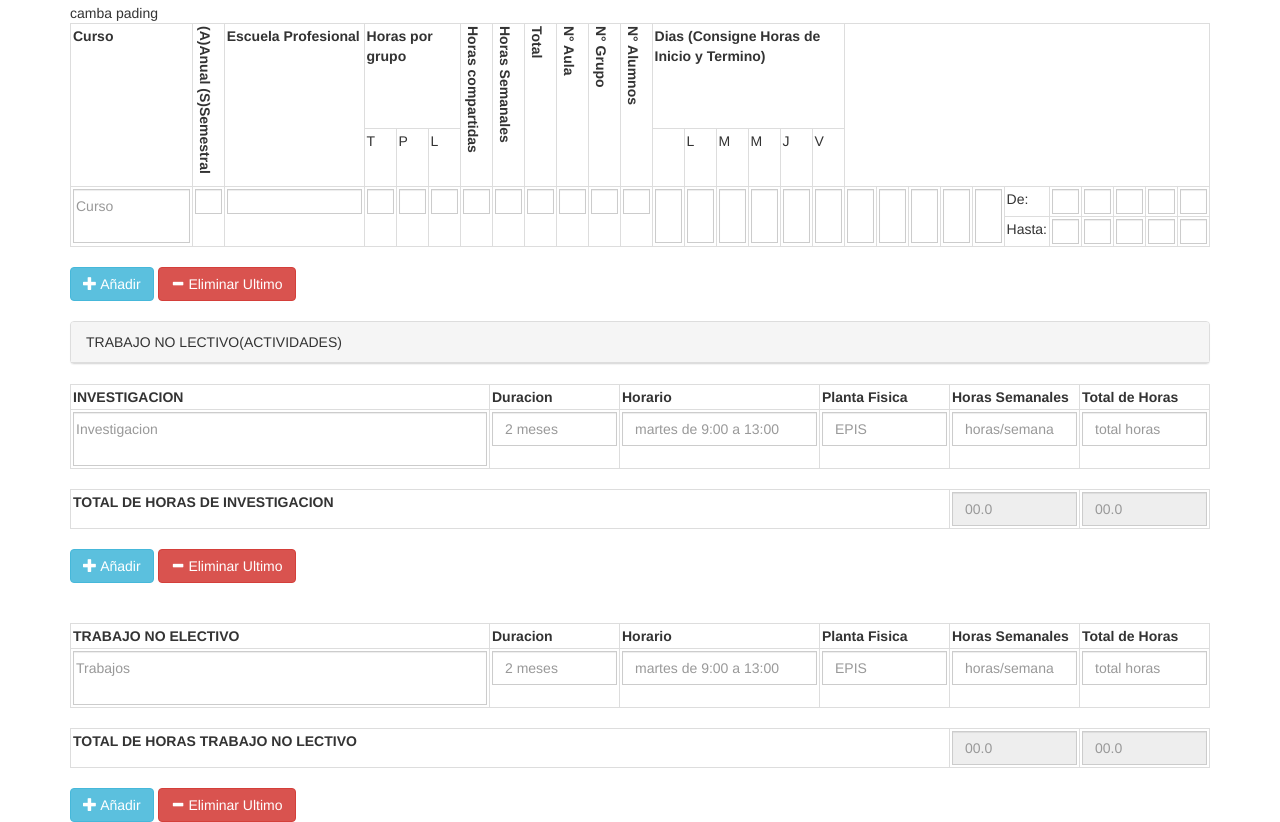
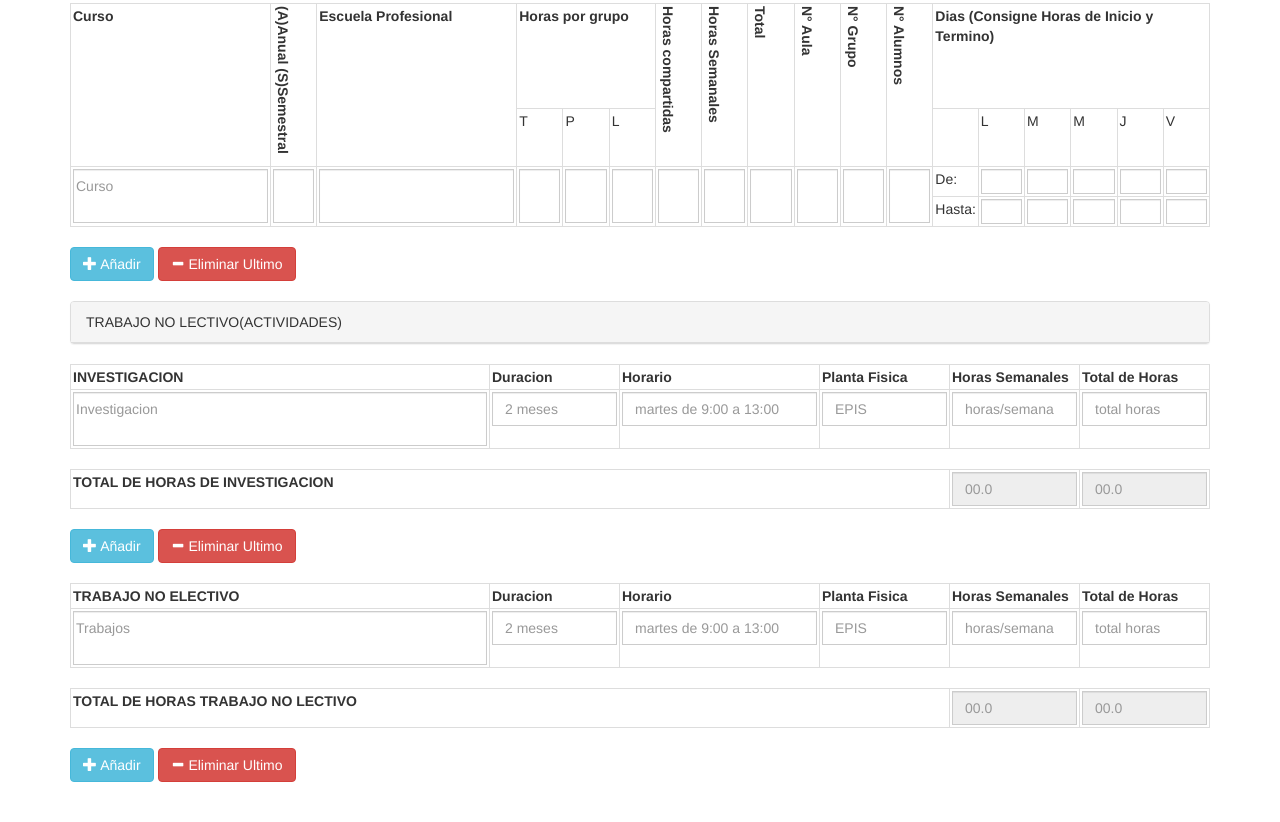
Before and after one commit to wzuniga/fichaActividades, a plain HTML site: page index.html in a window 1280 px wide. Shown: the part 674-1496 px from the top of the page. Drawn offline with nearby package versions, Linux system fonts and the light colour scheme.

Commit message:
Fixing Identation

```diff
--- a/CSS/styles.css
+++ b/CSS/styles.css
@@ -5,9 +5,7 @@
     width: 200px;
     height: 150px;
 }
-body{
-   /*background-color: rgb(176,196,222);*/
-}
+
 .rectif{
     height: 25px;
     min-width: 27px;
@@ -17,6 +15,9 @@ body{
 }
 .rectif-letter{
     height: 54px;
+}
+.margin-button{
+    margin-bottom: 20px;
 }
 
 .table > thead > tr > th,
--- a/index.html
+++ b/index.html
@@ -28,13 +28,14 @@
 
         <p>PROXIMAMENTE UCOMEDOR Y GYGABUSS</p>
       </div>
-
+      <!-- ok -->
       <div class="row">
 
         <div class="col-sm-12">
 	  <div class="panel panel-default">
 	    <div class="panel-heading">TRABAJO LECTIVO</div>
           </div>
+
           <table class="table table-striped">
             <tr>
               <th>APELLIDOS Y NOMBRES</th>
@@ -45,26 +46,27 @@
               <th>CONDICION</th>
             </tr>
             <tr>
-              <td><input type="text" class="form-control" ng-model="name" placeholder="Apellidos, Nombres"></td>
-              <td><input type="text" class="form-control" ng-model="faculty" placeholder="Facultad"></td>
-              <td><input type="text" class="form-control" ng-model="deparment" placeholder="Departamento"></td>
-              <td><input type="text" class="form-control" ng-model="category" placeholder="Categoria"></td>
-              <td><input type="text" class="form-control" ng-model="regime" placeholder="Regimen"></td>
-              <td><input type="text" class="form-control" ng-model="status" placeholder="Condicion"></td>
+              <td><input type="text" class="form-control" ng-model="name" placeholder="Apellidos, Nombres"/></td>
+              <td><input type="text" class="form-control" ng-model="faculty" placeholder="Facultad"/></td>
+              <td><input type="text" class="form-control" ng-model="deparment" placeholder="Departamento"/></td>
+              <td><input type="text" class="form-control" ng-model="category" placeholder="Categoria"/></td>
+              <td><input type="text" class="form-control" ng-model="regime" placeholder="Regimen"/></td>
+              <td><input type="text" class="form-control" ng-model="status" placeholder="Condicion"/></td>
             </tr>
           </table>
         </div>
+        <!-- ok -->
         <div class="col-sm-12">
           <table class="table table-striped">
             <tr>
               <th>TITULO O GRADO</th>
-              <td><input type="text" class="form-control" ng-model="title" placeholder="Titulo"></td>
+              <td><input type="text" class="form-control" ng-model="title" placeholder="Titulo"/></td>
               <th>ESPECIALIDAD</th>
-              <td><input type="text" class="form-control" ng-model="speciality" placeholder="Especialidad"></td>
+              <td><input type="text" class="form-control" ng-model="speciality" placeholder="Especialidad"/></td>
             </tr>
           </table>
         </div>
-
+  	<!-- ok -->
         <div class="col-sm-12">
           <table class="table table-bordered" id="tablet">
             <tr>
@@ -78,11 +80,11 @@
               <th rowspan="2"><p class="vertical">N° Aula</p></th>
               <th rowspan="2"><p class="vertical">N° Grupo</p></th>
               <th rowspan="2"><p class="vertical">N° Alumnos</p></th>
-              <th  colspan="6">Dias (Consigne Horas de Inicio y Termino)</th>
+              <th colspan="6">Dias (Consigne Horas de Inicio y Termino)</th>
             </tr>
             <tr>
               <td>T</td>
-              <td>P</td> camba pading
+              <td>P</td>
               <td>L</td>
               <td></td>
               <td>L</td>
@@ -91,61 +93,48 @@
               <td>J</td>
               <td>V</td>
             </tr>
+	    <!-- ok -->
             <tr>
               <td rowspan="2"><textarea type="text" class="form-control rectif" ng-model="course0" placeholder="Curso" maxlength="70"></textarea></td>
 
-              <td rowspan="2"><input type="text" class="form-control rectif" ng-model="sem0" placeholder=""></td>
-              <td rowspan="2"><input type="text" class="form-control rectif" ng-model="school0" placeholder=""></td>
-              <td rowspan="2"><input type="text" class="form-control rectif" ng-model="t0" placeholder=""></td>
-              <td rowspan="2"><input type="text" class="form-control rectif" ng-model="p0" placeholder=""></td>
-              <td rowspan="2"><input type="text" class="form-control rectif" ng-model="l0" placeholder=""></td>
-              <td rowspan="2"><input type="text" class="form-control rectif" ng-model="hshare0" placeholder=""></td>
-              <td rowspan="2"><input type="text" class="form-control rectif" ng-model="hweek0" placeholder=""></td>
-              <td rowspan="2"><input type="text" class="form-control rectif" ng-model="htotal0" placeholder=""></td>
-              <td rowspan="2"><input type="text" class="form-control rectif" ng-m   odel="nroom0" placeholder=""></td>
-              <td rowspan="2"><input type="text" class="form-control rectif" ng-model="group0" placeholder=""></td>
-              <td rowspan="2"><input type="text" class="form-control rectif" ng-model="nstudent0" placeholder=""></td>
-
-              <td rowspan="2"><input type="text" class="form-control rectif rectif-letter" ng-model="sem0" placeholder=""></td>
-              <td rowspan="2"><input type="text" class="form-control rectif rectif-letter" ng-model="school0" placeholder=""></td>
-              <td rowspan="2"><input type="text" class="form-control rectif rectif-letter" ng-model="t0" placeholder=""></td>
-              <td rowspan="2"><input type="text" class="form-control rectif rectif-letter" ng-model="p0" placeholder=""></td>
-              <td rowspan="2"><input type="text" class="form-control rectif rectif-letter" ng-model="l0" placeholder=""></td>
-              <td rowspan="2"><input type="text" class="form-control rectif rectif-letter" ng-model="hshare0" placeholder=""></td>
-              <td rowspan="2"><input type="text" class="form-control rectif rectif-letter" ng-model="hweek0" placeholder=""></td>
-              <td rowspan="2"><input type="text" class="form-control rectif rectif-letter" ng-model="htotal0" placeholder=""></td>
-              <td rowspan="2"><input type="text" class="form-control rectif rectif-letter" ng-model="nroom0" placeholder=""></td>
-              <td rowspan="2"><input type="text" class="form-control rectif rectif-letter" ng-model="group0" placeholder=""></td>
-              <td rowspan="2"><input type="text" class="form-control rectif rectif-letter" ng-model="nstudent0" placeholder=""></td>
+              <td rowspan="2"><input type="text" class="form-control rectif rectif-letter" ng-model="sem0" placeholder=""/></td>
+              <td rowspan="2"><input type="text" class="form-control rectif rectif-letter" ng-model="school0" placeholder=""/></td>
+              <td rowspan="2"><input type="text" class="form-control rectif rectif-letter" ng-model="t0" placeholder=""/></td>
+              <td rowspan="2"><input type="text" class="form-control rectif rectif-letter" ng-model="p0" placeholder=""/></td>
+              <td rowspan="2"><input type="text" class="form-control rectif rectif-letter" ng-model="l0" placeholder=""/></td>
+              <td rowspan="2"><input type="text" class="form-control rectif rectif-letter" ng-model="hshare0" placeholder=""/></td>
+              <td rowspan="2"><input type="text" class="form-control rectif rectif-letter" ng-model="hweek0" placeholder=""/></td>
+              <td rowspan="2"><input type="text" class="form-control rectif rectif-letter" ng-model="htotal0" placeholder=""/></td>
+              <td rowspan="2"><input type="text" class="form-control rectif rectif-letter" ng-model="nroom0" placeholder=""/></td>
+              <td rowspan="2"><input type="text" class="form-control rectif rectif-letter" ng-model="group0" placeholder=""/></td>
+              <td rowspan="2"><input type="text" class="form-control rectif rectif-letter" ng-model="nstudent0" placeholder=""/></td>
 
               <td>De: </td>
-              <td><input type="text" class="form-control rectif" ng-model="ld0" placeholder=""></td>
-              <td><input type="text" class="form-control rectif" ng-model="md0" placeholder=""></td>
-              <td><input type="text" class="form-control rectif" ng-model="mid0" placeholder=""></td>
-              <td><input type="text" class="form-control rectif" ng-model="jd0" placeholder=""></td>
-              <td><input type="text" class="form-control rectif" ng-model="vd0" placeholder=""></td>
+              <td><input type="text" class="form-control rectif" ng-model="ld0" placeholder=""/></td>
+              <td><input type="text" class="form-control rectif" ng-model="md0" placeholder=""/></td>
+              <td><input type="text" class="form-control rectif" ng-model="mid0" placeholder=""/></td>
+              <td><input type="text" class="form-control rectif" ng-model="jd0" placeholder=""/></td>
+              <td><input type="text" class="form-control rectif" ng-model="vd0" placeholder=""/></td>
             </tr>
             <tr>
               <td>Hasta: </td>
-              <td><input type="text" class="form-control rectif" ng-model="lh0" placeholder=""></td>
-              <td><input type="text" class="form-control rectif" ng-model="mh0" placeholder=""></td>
-              <td><input type="text" class="form-control rectif" ng-model="mih0" placeholder=""></td>
-              <td><input type="text" class="form-control rectif" ng-model="jh0" placeholder=""></td>
-              <td><input type="text" class="form-control rectif" ng-model="vh0" placeholder=""></td>
+              <td><input type="text" class="form-control rectif" ng-model="lh0" placeholder=""/></td>
+              <td><input type="text" class="form-control rectif" ng-model="mh0" placeholder=""/></td>
+              <td><input type="text" class="form-control rectif" ng-model="mih0" placeholder=""/></td>
+              <td><input type="text" class="form-control rectif" ng-model="jh0" placeholder=""/></td>
+              <td><input type="text" class="form-control rectif" ng-model="vh0" placeholder=""/></td>
             </tr>
           </table>
-          <button type="button" class="btn btn-info" ng-click="addCourse()">
+          <!-- ok -->
+          <button type="button" class="btn btn-info margin-button" ng-click="addCourse()">
             <span class="glyphicon glyphicon-plus"></span> Añadir
           </button>
-          <button type="button" class="btn btn-danger" ng-click="removeCourse()">
+          <button type="button" class="btn btn-danger margin-button" ng-click="removeCourse()">
             <span class="glyphicon glyphicon-minus"></span> Eliminar Ultimo
           </button>
         </div>
-        <br>
-    </div>
-      <br>
-
-      <div  class="col-sm-14">
+	</br></br>
+        <div  class="col-sm-12">
           <div class="panel panel-default">
             <div class="panel-heading">TRABAJO NO LECTIVO(ACTIVIDADES)</div>
           </div >
@@ -181,15 +170,15 @@
                <td class="borderTD tamCeldas"><input type="text" placeholder="00.0" class="form-control" disabled></td>
 	    <tr>
           </table>
-	<button type="button" class="btn btn-info" ng-click="addInvestigation()">
+          <button type="button" class="btn btn-info margin-button" ng-click="addInvestigation()">
             <span class="glyphicon glyphicon-plus"></span> Añadir
           </button>
-	<button type="button" class="btn btn-danger" ng-click="removeInvest()">
+	  <button type="button" class="btn btn-danger margin-button" ng-click="removeInvest()">
             <span class="glyphicon glyphicon-minus"></span> Eliminar Ultimo
           </button>
         </div>
         <br><br>
-      <div  class="col-sm-14">
+        <div  class="col-sm-12">
           <table  class="table table-bordered" id="tablet3">
             <tr>
 	      <th>TRABAJO NO ELECTIVO</th>
@@ -216,14 +205,16 @@
               <td class="borderTD tamCeldas"><input type="text" placeholder="00.0" class="form-control" disabled></td>
 	    </tr>
           </table>
-	<button type="button" class="btn btn-info" ng-click="addWorks()">
+	  <button type="button" class="btn btn-info margin-button" ng-click="addWorks()">
             <span class="glyphicon glyphicon-plus"></span> Añadir
           </button>
-	<button type="button" class="btn btn-danger" ng-click="removeWorks()">
+	  <button type="button" class="btn btn-danger margin-button" ng-click="removeWorks()">
             <span class="glyphicon glyphicon-minus"></span> Eliminar Ultimo
           </button>
         </div>
       </div>
 
+    </div>
+
   </body>
 </html>
```
Lines whose indentation alone changed are shown as unchanged.
